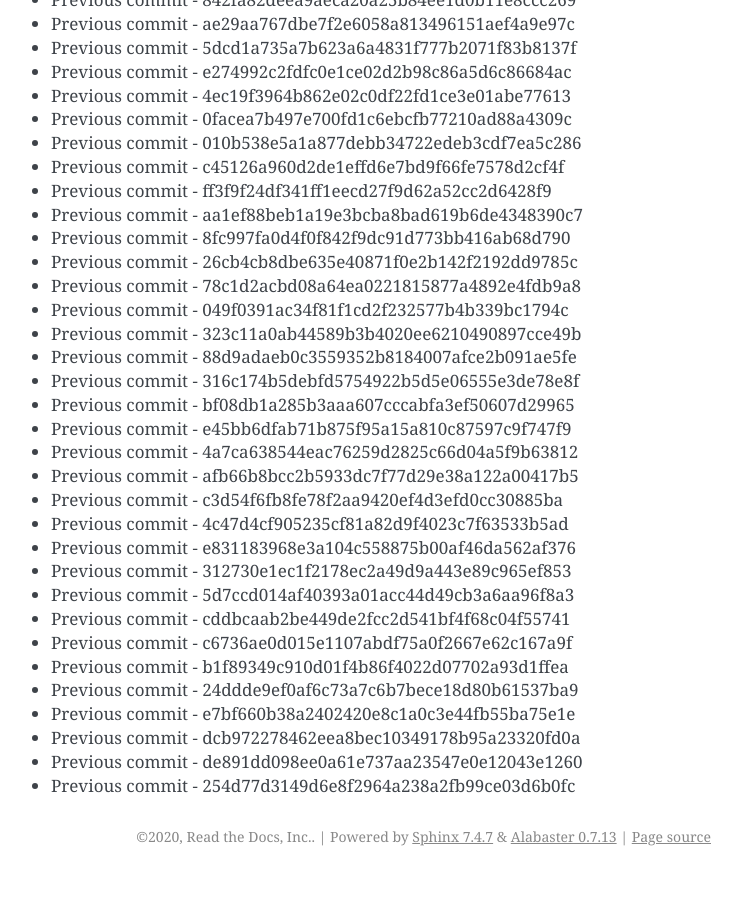
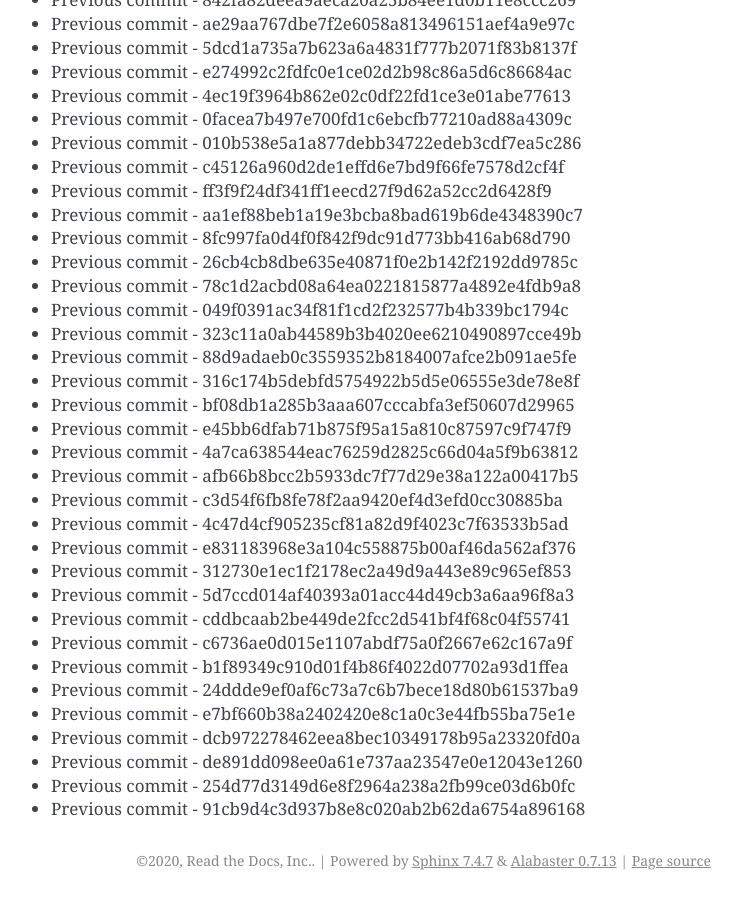
Before and after one commit to readthedocs/rtd-git-stresstest, a Sphinx documentation site: the page built from docs/updates.rst, in a window 1280 px wide and 900 px high, scrolled down 40158 px. Shown: the whole window, without its empty margins (399-1141 px from the left). Built offline with Sphinx 7.4.7, drawn with Linux system fonts in a browser that asks for light colours; before the commit the page ends 41034 px from its top, so only the background shows below that.

Commit message:
Generating commit from previous: 91cb9d4c3d937b8e8c020ab2b62da6754a896168

```diff
--- a/docs/updates.rst
+++ b/docs/updates.rst
@@ -1719,3 +1719,4 @@ It can be tested for any performance characteristics.
 * Previous commit - dcb972278462eea8bec10349178b95a23320fd0a
 * Previous commit - de891dd098ee0a61e737aa23547e0e12043e1260
 * Previous commit - 254d77d3149d6e8f2964a238a2fb99ce03d6b0fc
+* Previous commit - 91cb9d4c3d937b8e8c020ab2b62da6754a896168
```
